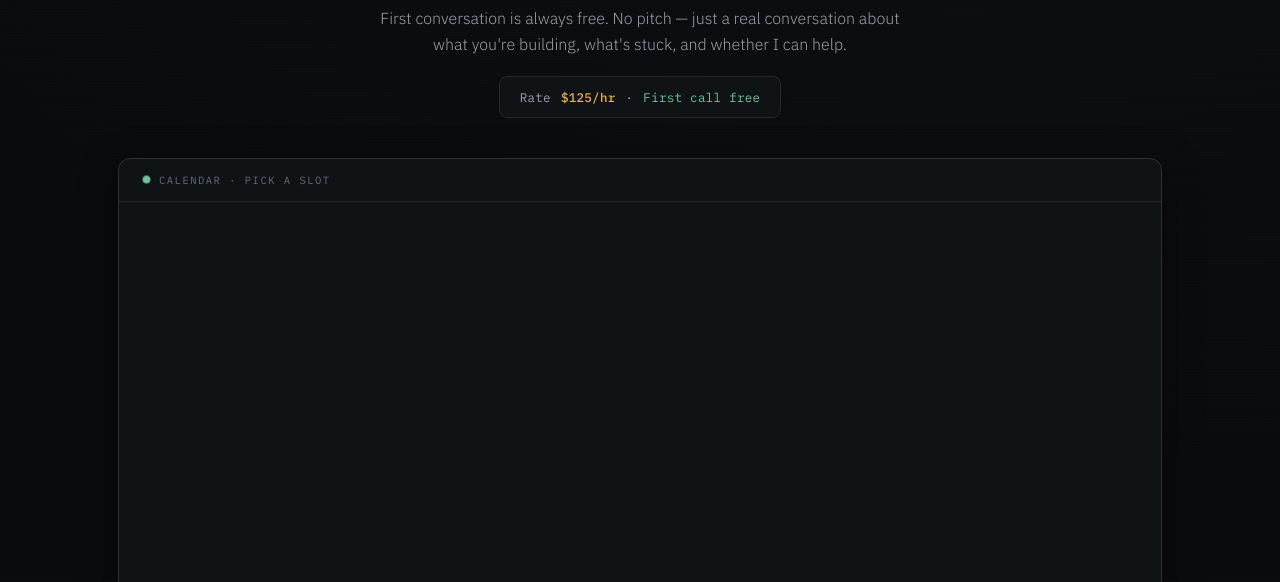
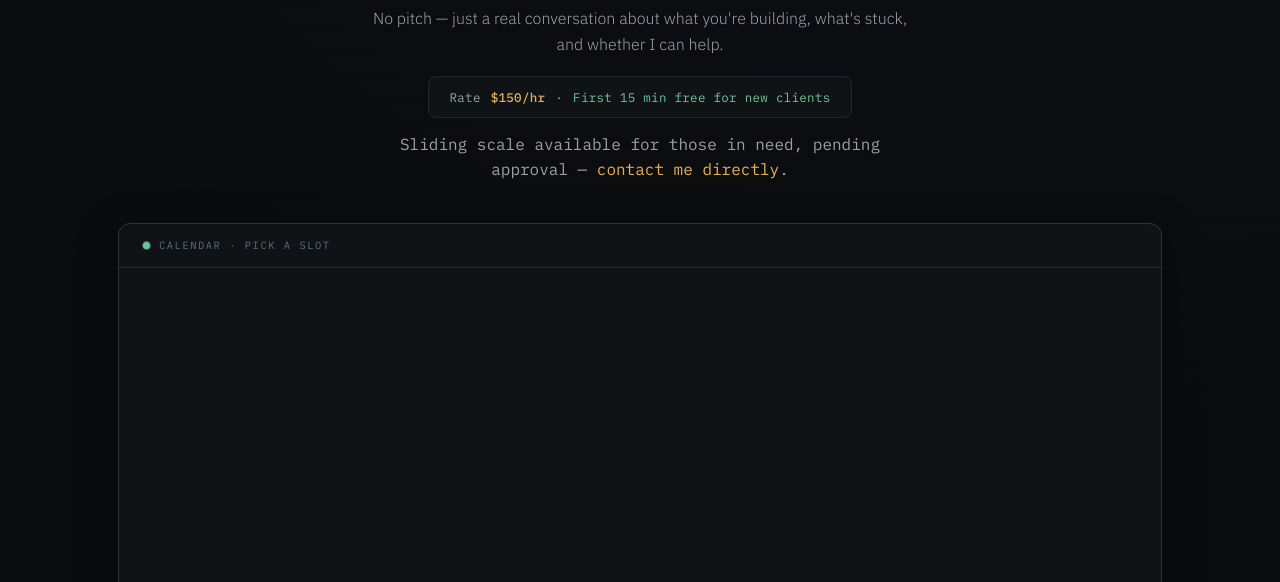
Before and after one commit to chezgoulet/book.christophergoulet.com, a plain HTML site: page index.html in a window 1280 px wide. Shown: the part 218-800 px from the top of the page. Drawn offline with Linux system fonts and the light colour scheme; a script that the page names is missing.

Commit message:
Update pricing: 50/hr base rate, first 15 min free, sliding scale note

```diff
--- a/index.html
+++ b/index.html
@@ -49,6 +49,9 @@ nav .inner{height:100%;display:flex;align-items:center;justify-content:space-bet
 .rate-bar{display:inline-flex;align-items:center;gap:10px;margin:18px auto 0;padding:10px 20px;border:1px solid var(--line);border-radius:8px;background:var(--panel);font-family:'IBM Plex Mono',monospace;font-size:12.5px;color:var(--text-2);letter-spacing:.3px}
 .rate-bar .price{color:var(--accent);font-weight:500}
 .rate-bar .free{color:var(--sage)}
+.scale-note{margin:14px auto 0;font-family:'IBM Plex Mono',monospace;font-size:11.5px;color:var(--text-3);max-width:50ch}
+.scale-note a{color:var(--accent);border-bottom:1px solid transparent;transition:color .25s,border-color .25s}
+.scale-note a:hover{color:var(--accent);border-color:var(--accent)}
 
 /* Cal.com embed panel */
 .cal-wrap{position:relative;z-index:2;max-width:var(--max-w);margin:0 auto;padding:0 28px 50px}
@@ -106,8 +109,9 @@ footer .frow{display:flex;justify-content:space-between;flex-wrap:wrap;gap:18px;
     <div class="wrap">
       <div class="eyebrow"><span class="dot"></span>BOOK A CALL</div>
       <h1>Pick a time that <strong>works for you</strong>.</h1>
-      <p>First conversation is always free. No pitch — just a real conversation about what you're building, what's stuck, and whether I can help.</p>
-      <div class="rate-bar"><span>Rate</span><span class="price">$125/hr</span><span>·</span><span class="free">First call free</span></div>
+      <p>No pitch — just a real conversation about what you're building, what's stuck, and whether I can help.</p>
+      <div class="rate-bar"><span>Rate</span><span class="price">$150/hr</span><span>·</span><span class="free">First 15 min free for new clients</span></div>
+      <p class="scale-note">Sliding scale available for those in need, pending approval — <a href="mailto:me@christophergoulet.com">contact me directly</a>.</p>
     </div>
   </header>
 
```
